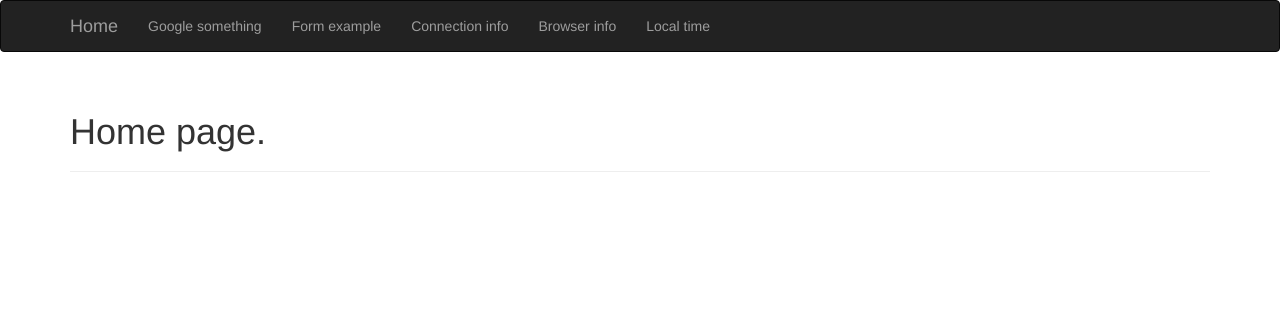
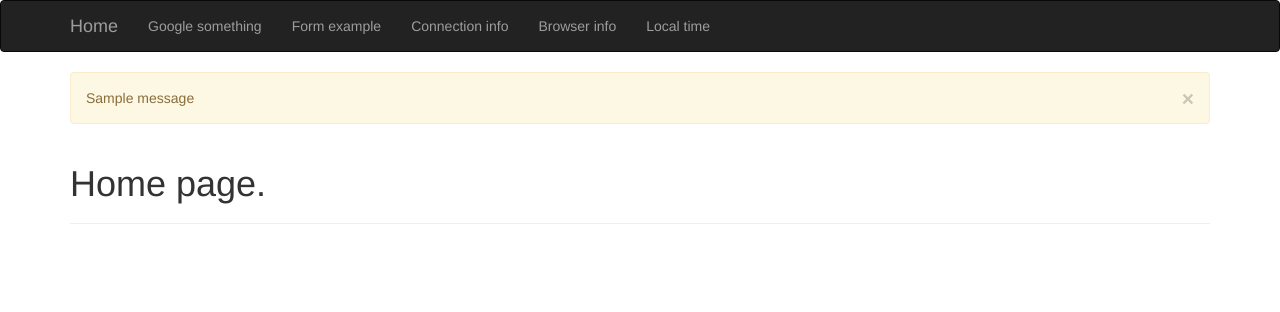
Before and after one commit to SoniaFij/Book, a Flask app: page / in a window 1280 px wide. Shown: the top 312 px of the page. Run offline with Flask 2, Linux system fonts and the light colour scheme; one stand-in notice (Sample message) is shown; some libraries are stand-ins or nearby versions.

Commit message:
browser message after changing name

```diff
--- a/main.py
+++ b/main.py
@@ -2,7 +2,7 @@ from flask import Flask
 from flask.helpers import make_response
 from flask.json import load
 from flask.wrappers import Request
-from flask import request, redirect, abort, render_template, session, url_for
+from flask import request, redirect, abort, render_template, session, url_for, flash
 from werkzeug.wrappers import response
 from flask_bootstrap import Bootstrap
 from flask_moment import Moment
@@ -132,6 +132,9 @@ class NameForm(FlaskForm):
 def form1():
     form = NameForm()
     if form.validate_on_submit():
+        old_name = session.get('name')
+        if old_name is not None and old_name != form.name.data:
+            flash('Looks like you have changed your name!')
         session['name'] = form.name.data
         return redirect(url_for('form1'))
     return render_template('form1.html', form=form, name=session.get('name'))
--- a/templates/base.html
+++ b/templates/base.html
@@ -55,8 +55,16 @@
 
 {% endblock %}
 
+
 {% block content %}
 <div class="container">
-{% block page_content %}{% endblock %}
+    {% for message in get_flashed_messages() %}
+    <div class="alert alert-warning">
+        <button type="button" class="close" data-dismiss="alert">&times;</button>
+        {{ message }}
+    </div>
+    {% endfor %}
+
+    {% block page_content %}{% endblock %}
 </div>
 {% endblock %}
```
